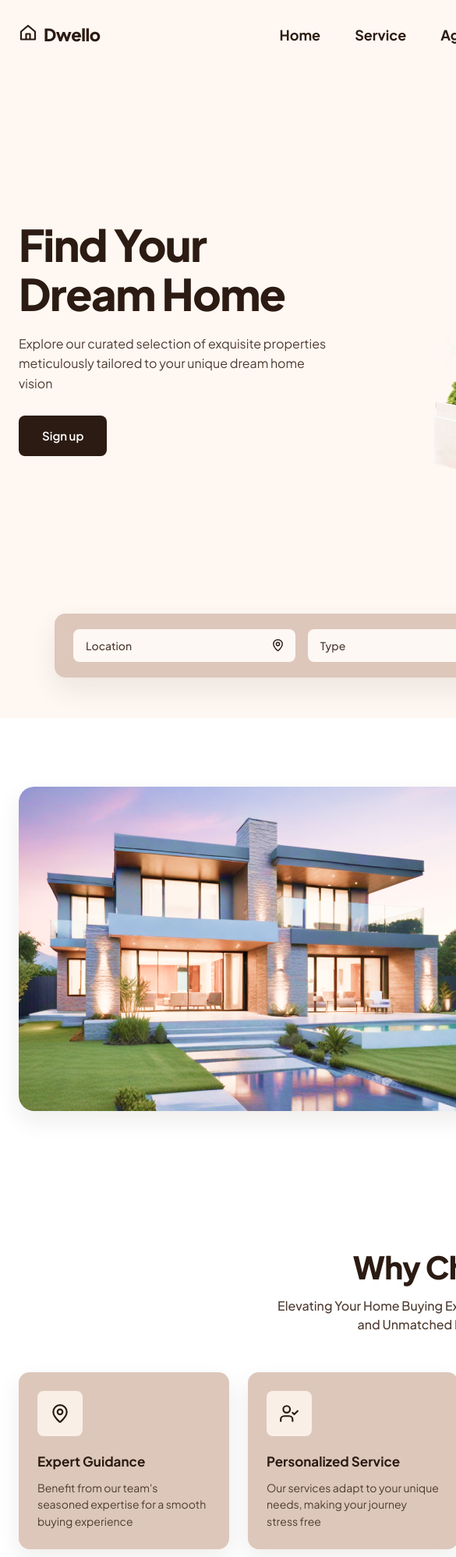
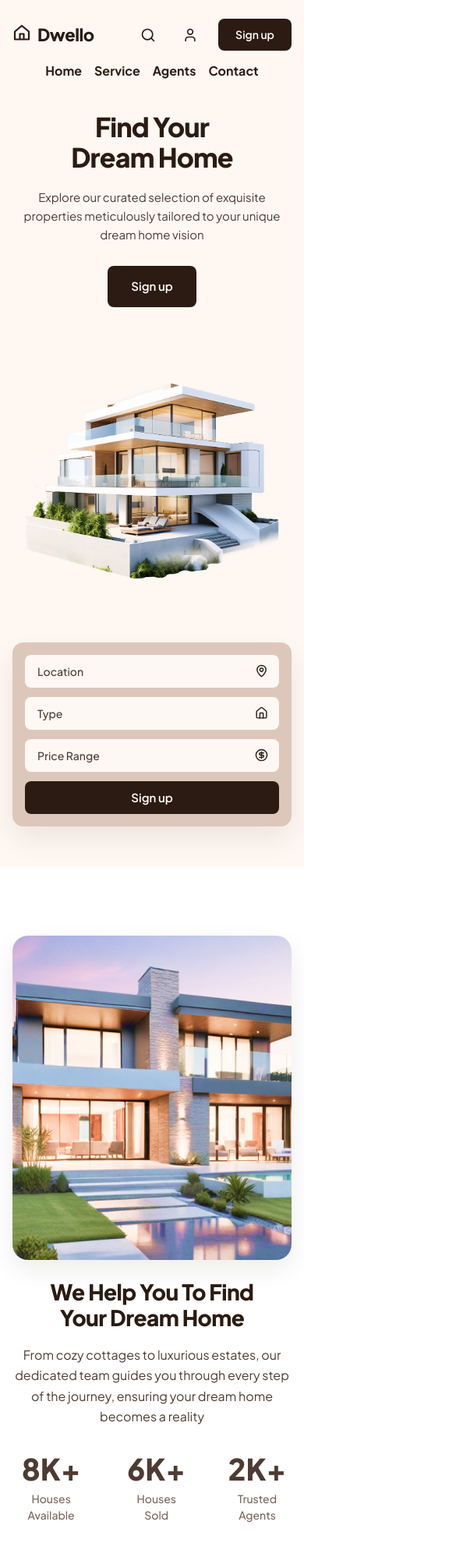
Before and after one commit to okkonovalchuk/FinalProject, a plain HTML site: page index.html in a window 390 px wide. Shown: the top 1997 px of the page at 78% size, 585 px wide, since content can reach past the window. Drawn offline with nearby package versions, Linux system fonts and the light colour scheme.

Commit message:
Add mobile and tablet responsive styles

```diff
--- a/css/style.css
+++ b/css/style.css
@@ -27,10 +27,12 @@
 
 html {
   scroll-behavior: smooth;
+  overflow-x: clip;
 }
 
 body {
-  min-width: 1200px;
+  min-width: 0;
+  overflow-x: clip;
   font-family: "Plus Jakarta Sans", -apple-system, BlinkMacSystemFont, "Segoe UI", Roboto, sans-serif;
   color: var(--ink-primary);
   background-color: var(--bg-page);
@@ -41,6 +43,7 @@ body {
 img {
   display: block;
   max-width: 100%;
+  height: auto;
 }
 
 a {
@@ -890,3 +893,166 @@ input {
     height: 340px;
   }
 }
+
+
+/* =========================================
+   Адаптивність (Планшети та Смартфони)
+   ========================================= */
+
+@media (max-width: 1024px) {
+  .container {
+    padding-left: 20px;
+    padding-right: 20px;
+  }
+
+  .hero__grid {
+    grid-template-columns: minmax(0, 1fr) minmax(0, 1fr);
+    gap: 24px;
+  }
+
+  .hero__title {
+    font-size: 46px;
+  }
+
+  .search-bar {
+    grid-template-columns: repeat(2, minmax(0, 1fr));
+  }
+
+  .features__grid,
+  .residences__grid,
+  .testimonials__grid {
+    grid-template-columns: repeat(2, minmax(0, 1fr));
+    gap: 20px;
+  }
+
+  .footer__grid {
+    grid-template-columns: repeat(3, minmax(0, 1fr));
+    gap: 28px;
+  }
+}
+
+@media (max-width: 768px) {
+  .container {
+    padding-left: 16px;
+    padding-right: 16px;
+  }
+
+  /* Шапка */
+  .header__inner {
+    flex-wrap: wrap;
+    gap: 14px;
+    justify-content: space-between;
+  }
+
+  .nav {
+    order: 3;
+    width: 100%;
+    justify-content: center;
+    gap: 16px;
+    flex-wrap: wrap;
+  }
+
+  .nav__link {
+    font-size: 16px;
+  }
+
+  /* Hero */
+  .hero {
+    padding-top: 16px;
+    text-align: center;
+  }
+
+  .hero__grid {
+    grid-template-columns: minmax(0, 1fr);
+    gap: 20px;
+  }
+
+  .hero__title {
+    font-size: 34px;
+    line-height: 1.15;
+  }
+
+  .hero__subtitle {
+    font-size: 15px;
+    margin-left: auto;
+    margin-right: auto;
+  }
+
+  .hero__visual {
+    margin-top: 8px;
+    justify-content: center;
+  }
+
+  /* Форма пошуку */
+  .search-bar {
+    grid-template-columns: minmax(0, 1fr);
+    padding: 16px;
+    gap: 12px;
+    margin-top: 20px;
+  }
+
+  .search-bar__btn {
+    width: 100%;
+  }
+
+  /* About */
+  .about__grid {
+    grid-template-columns: minmax(0, 1fr);
+    gap: 24px;
+    text-align: center;
+  }
+
+  .about__stats {
+    justify-content: center;
+    flex-wrap: wrap;
+    gap: 20px;
+  }
+
+  /* Заголовки секцій */
+  .section-title {
+    font-size: 28px;
+    text-align: center;
+  }
+
+  /* Картки переваг, будинків та відгуків — рівно в 1 колонку */
+ .features__grid,
+  .residences__grid,
+  .testimonials__grid {
+    grid-template-columns: minmax(0, 1fr);
+    gap: 20px;
+  }
+
+  .residence-card,
+  .feature-card,
+  .testimonial-card {
+    width: 100%;
+    max-width: 100%;
+  }
+
+  /* Контакти / підписка */
+  .cta__options {
+    flex-direction: column;
+    gap: 12px;
+    align-items: center;
+  }
+
+  .cta__form {
+    flex-direction: column;
+    gap: 12px;
+  }
+
+  .cta__input,
+  .cta__btn {
+    width: 100%;
+  }
+
+  /* Футер */
+  .footer__grid {
+    grid-template-columns: repeat(2, minmax(0, 1fr));
+    gap: 24px;
+  }
+
+  .footer__brand {
+    grid-column: 1 / -1;
+  }
+}
```
